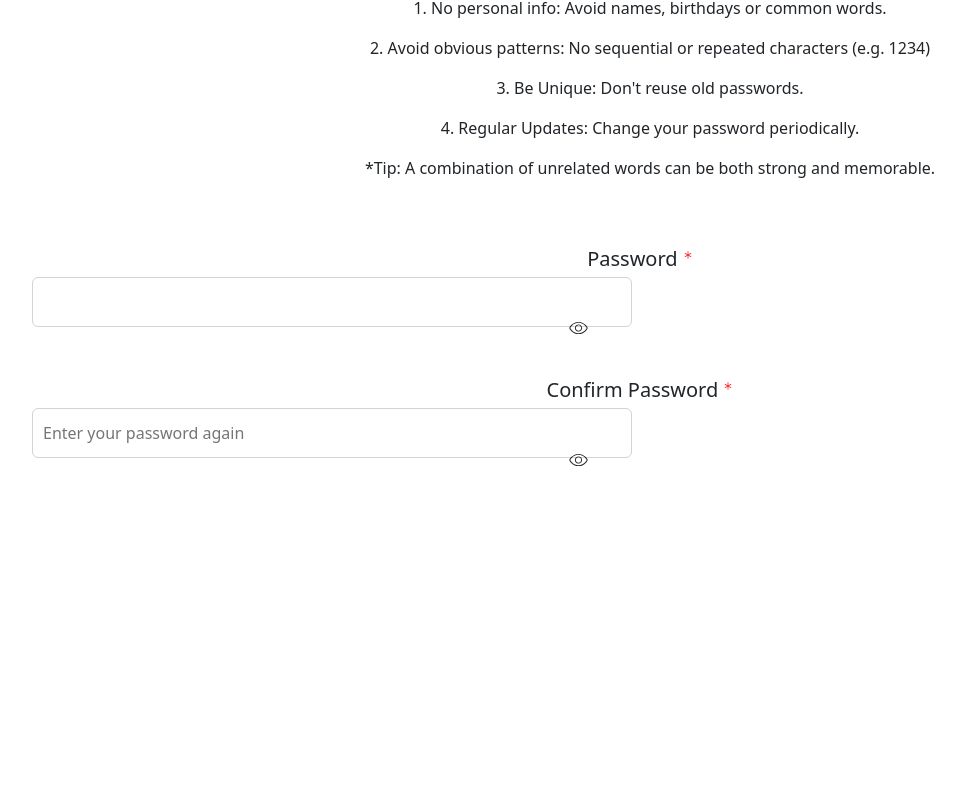
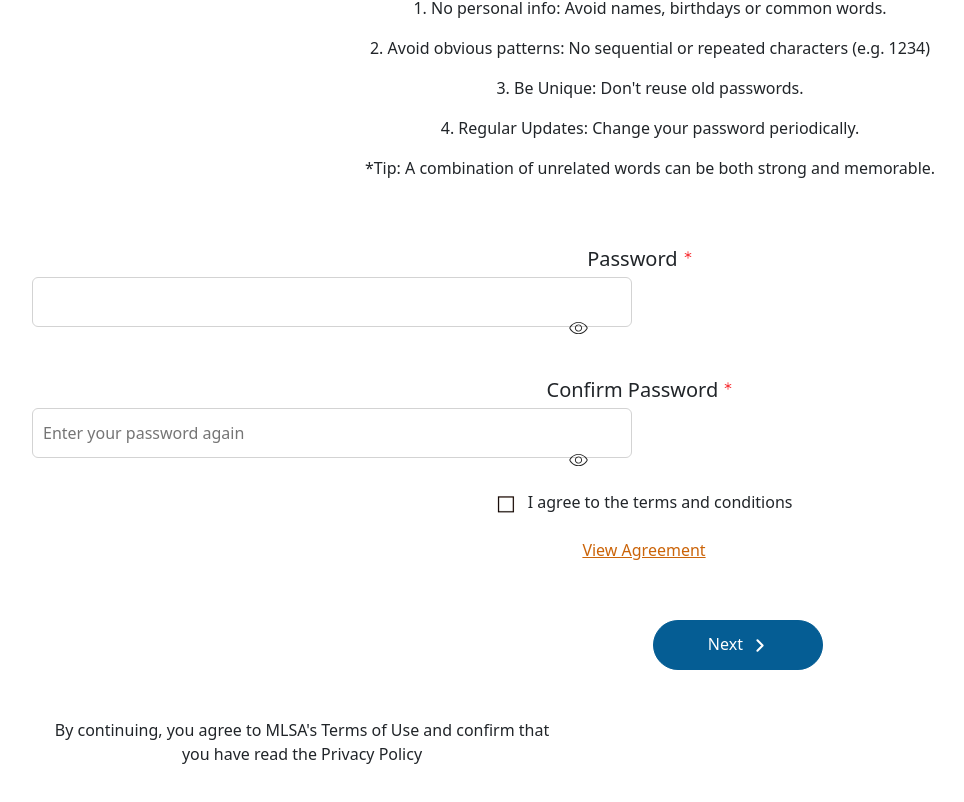
Before and after one commit to AlirezaEntessari/new-mlsa-frontend, a React (Create React App) app: page /agency-information-page in a window 1280 px wide. Shown: the part 2002-2804 px from the top of the page, without its empty margins (32-996 px from the left). Before the commit the page ends 2620 px from the top, so only its background shows below. Built offline with nearby package versions, Linux system fonts and the light colour scheme.

Commit message:
Latest code

```diff
--- a/src/pages/AgencyInformationPage/AgencyInformationPage.js
+++ b/src/pages/AgencyInformationPage/AgencyInformationPage.js
@@ -4,6 +4,7 @@ import MLSALogo from "../../assets/logos/MLSAFullLogoColorSmall.png";
 import RedAsteriskIcon from "../../assets/icons/mingcute_asterisk-line.svg";
 import CheckboxIcon from "../../assets/icons/CheckBoxEmpty.svg";
 import DontShowIcon from "../../assets/icons/ph_eye-light (1).svg";
+import RightArrowIcon from "../../assets/icons/right arrow.svg";
 
 export default function AgencyInformationPage() {
   return (
@@ -372,7 +373,40 @@ export default function AgencyInformationPage() {
         src={DontShowIcon}
         alt="Hidden"
       />
-      <input className="agency-information-page__confirm-password-input" type="text" placeholder="Enter your password again" />
+      <input
+        className="agency-information-page__confirm-password-input"
+        type="text"
+        placeholder="Enter your password again"
+      />
+      <p className="agency-information-page__terms-and-conditions">
+        <img
+          className="agency-information-page__terms-and-conditions-checkbox"
+          src={CheckboxIcon}
+          alt="Required"
+        />{" "}
+        <span className="agency-information-page__terms-and-conditions-text">
+          I agree to the terms and conditions
+        </span>
+      </p>
+      <p className="agency-information-page__view-agreement">View Agreement</p>
+      <button className="agency-information-page__next-button">
+        Next{" "}
+        <img
+          className="agency-information-page__right-arrow-icon"
+          src={RightArrowIcon}
+          alt="Right Arrow"
+        />
+      </button>
+      <p className="agency-information-page__terms-of-use">
+        By continuing, you agree to MLSA's{" "}
+        <span className="agency-information-page__terms-of-use-text">
+          Terms of Use
+        </span>{" "}
+        and confirm that you have read the{" "}
+        <span className="agency-information-page__privacy-policy">
+          Privacy Policy
+        </span>
+      </p>
     </div>
   );
 }
--- a/src/pages/AgencyInformationPage/AgencyInformationPage.scss
+++ b/src/pages/AgencyInformationPage/AgencyInformationPage.scss
@@ -356,4 +356,39 @@
         left: 600px;
     }
 
+    &__terms-and-conditions {
+        margin-left: 64px;
+        margin-top: 28px;
+    }
+
+    &__terms-and-conditions-checkbox {
+        width: 36px;
+    }
+
+    &__view-agreement {
+        text-decoration: underline;
+        margin-left: 72px;
+        color: $logo-orange;
+    }
+
+    &__next-button {
+        margin-top: 42px;
+        margin-left: 260px;
+        background-color: $access-blue;
+        border: 1px solid $access-blue;
+        width: 170px;
+        height: 50px;
+        color: white;
+        border-radius: 48px;
+        padding-left: 10px;
+        font-weight: 500;
+    }
+
+    &__terms-of-use {
+        margin-top: 48px;
+        margin-left: 84px;
+        text-align: center;
+        width: 500px;
+    }
+
 }
```
